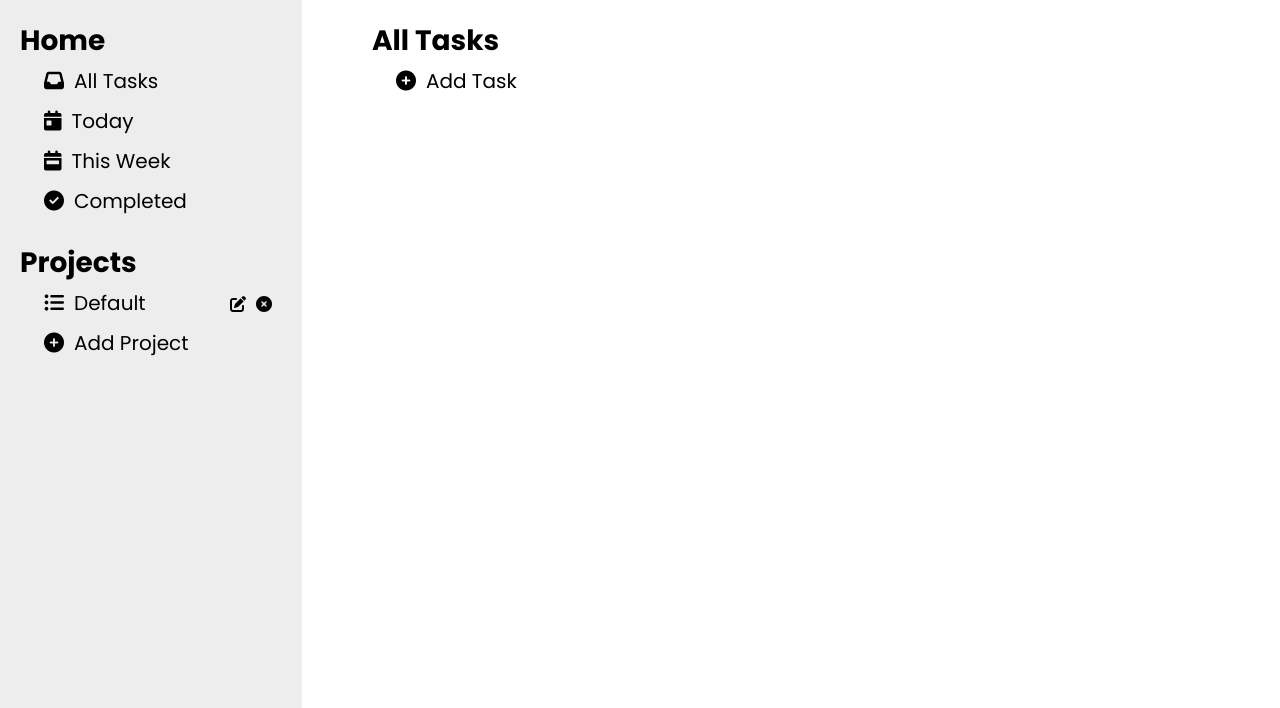
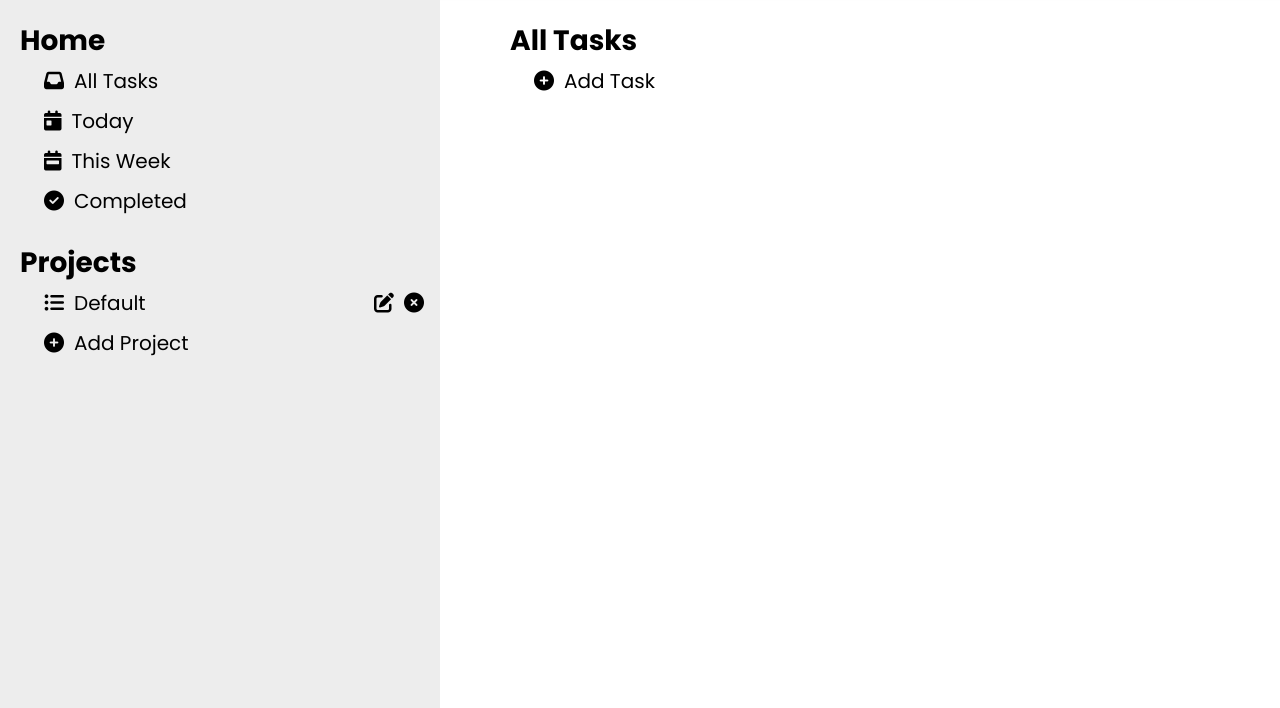
Before and after one commit to NNikoGG/odin-to-do-list, a website built with webpack: page dist/index.html in a window 1280 px wide. Shown: the part 94-802 px from the top of the page. Built offline with nearby package versions, Linux system fonts and the light colour scheme.

Commit message:
Fix display of project edit and remove buttons

```diff
--- a/src/modules/dom.js
+++ b/src/modules/dom.js
@@ -134,7 +134,7 @@
   projects.forEach((project, index) => {
     // Render project buttons
     const projectButton = document.createElement('button');
-    projectButton.id = `project-${index}`;
+    projectButton.id = `project-button-${index}`;
     projectButton.innerHTML = `
       <i class="fa-solid fa-list-ul"></i>
       <p>${project.title}</p>
@@ -154,8 +154,8 @@
     projectRemoveButton.className = "fa-solid fa-circle-xmark";
 
     projectsContainer.appendChild(projectButton);
-    projectsContainer.appendChild(projectEditButton);
-    projectsContainer.appendChild(projectRemoveButton);
+    projectButton.appendChild(projectEditButton);
+    projectButton.appendChild(projectRemoveButton);
 
     // Add options to the select menu
     const option = document.createElement('option');
```
Also changed, not shown: dist/index.html, dist/main.js, dist/style.css.
